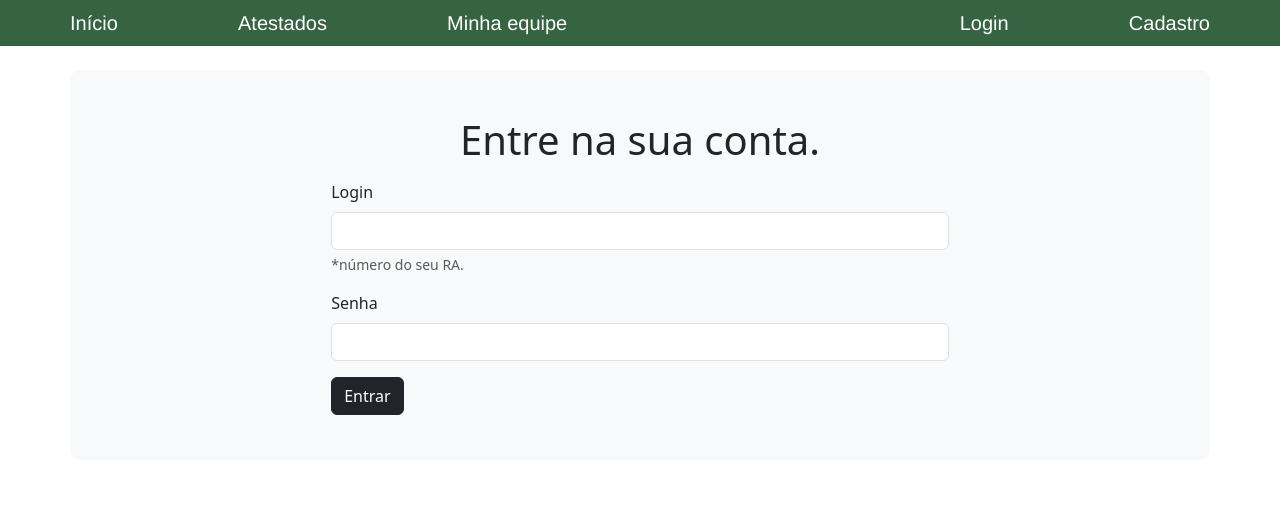
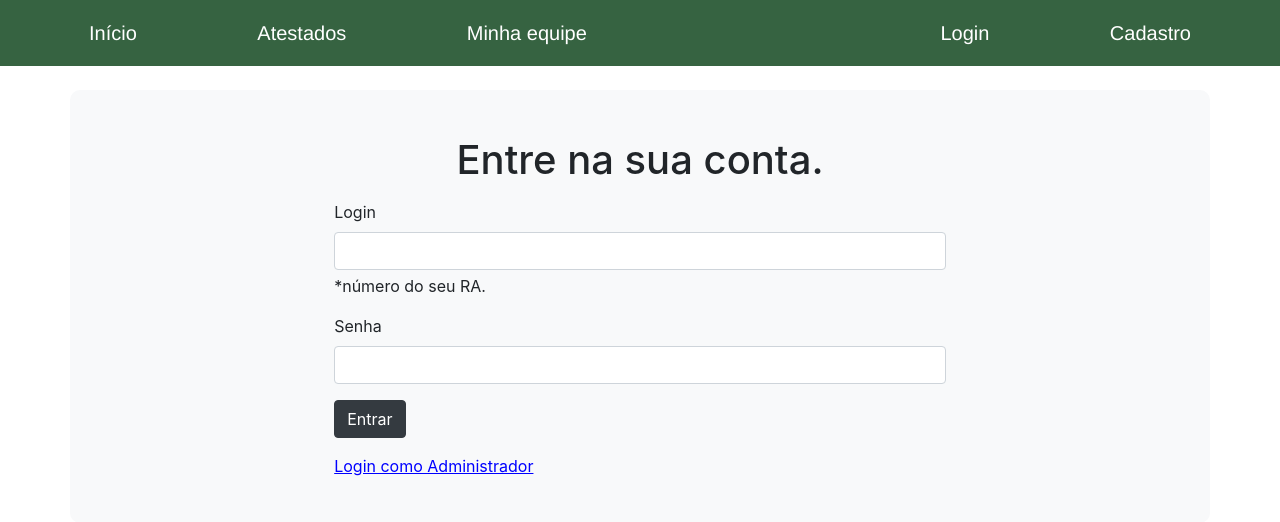
Before and after one commit to Galaticos-API/API-1, a Flask app: page /login/ in a window 1280 px wide. Shown: the top 522 px of the page. Run offline with Flask 3, Linux system fonts and the light colour scheme; some libraries are stand-ins or nearby versions.

Commit message:
FEAT- login de administrador funcionando
STYLE - toast melhorado, agora aparece em qlqr página, só usar o comando flash()

```diff
--- a/src/app.py
+++ b/src/app.py
@@ -52,22 +52,37 @@ def avaliacao():
 def login():
     if request.method == "POST":
         # Captura os dados do formulário
-        ra = request.form["login"]
-        senha = request.form["senha"]
+        print(request.form)
+        if "senhaADM" in request.form:
+            ra = "admin"
+            senha = request.form["senhaADM"]
+            print("Login de administrador detectado!")
 
-        usuarios = carregar_usuarios()  # Carrega os usuários do JSON
-        for user in usuarios:
-            if ra == user['ra']: # Verifica se algum user tem o RA digitado
-                senha = senha.encode('utf-8')
-                senha_armazenada = user["senha"].encode('utf-8')  # Converter para bytes
+            if senha == "teste":
+                session["RA"] = ra  # Armazena o RA na sessão
+                flash("Login de ADMINISTRADOR realizado com sucesso!", "success")
+                return redirect(url_for("home"))
+            else:
+                flash("Senha incorreta!", "danger")
+        else:
+            ra = request.form["login"]
+            senha = request.form["senha"]
+            print("Login de usuário comum.")
 
-                if bcrypt.checkpw(senha, senha_armazenada): # Comparar senha digitada com a senha no JSON
-                    session["RA"] = ra  # Armazena o RA na sessão
-                    flash("Login realizado com sucesso!", "success") # toast para mostrar na tela
-                    return redirect(url_for("home"))
+            usuarios = carregar_usuarios()  # Carrega os usuários do JSON
+            for user in usuarios:
+                if ra == user['ra']: # Verifica se algum user tem o RA digitado
+                    senha = senha.encode('utf-8')
+                    senha_armazenada = user["senha"].encode('utf-8')  # Converter para bytes
 
-        flash("RA ou senha incorretos!", "danger")  # toast para mostrar na tela
-        return redirect(url_for("home"))
+                    if bcrypt.checkpw(senha, senha_armazenada): # Comparar senha digitada com a senha no JSON
+                        session["RA"] = ra  # Armazena o RA na sessão
+                        flash("Login realizado com sucesso!", "success") # toast para mostrar na tela
+                        return redirect(url_for("home"))
+
+            flash("RA ou senha incorretos!", "danger")  # toast para mostrar na tela
+            return redirect(url_for("home"))
+
 
     return render_template('/user/login.html')
 
--- a/src/static/styles/styles.css
+++ b/src/static/styles/styles.css
@@ -1,3 +1,9 @@
+:root {
+    --light_main_color: #6cb6f3;
+    --middle_main_color: #157fd7;
+    --dark_main_color: #0d4880;
+  }
+
 .main {
     border-radius: 10px;
     padding-top: 2%;
@@ -116,3 +122,9 @@ select:hover {
     display: flex;
     justify-content: space-between;
 }
+
+#btn_modal_adm {
+    cursor: pointer;
+    text-decoration: underline;
+    color: blue;
+}
--- a/src/templates/base.html
+++ b/src/templates/base.html
@@ -14,8 +14,22 @@
     <script src="https://cdnjs.cloudflare.com/ajax/libs/crypto-js/4.1.1/crypto-js.min.js"></script>
 
     <!--BOOTSTRAP IMPORT-->
-    <link href="https://cdn.jsdelivr.net/npm/bootstrap@5.3.0/dist/css/bootstrap.min.css" rel="stylesheet" />
-    <script src="https://cdn.jsdelivr.net/npm/bootstrap@5.3.0/dist/js/bootstrap.bundle.min.js"></script>
+    <link
+      rel="stylesheet"
+      href="https://cdn.jsdelivr.net/npm/bootstrap@4.2.1/dist/css/bootstrap.min.css"
+      integrity="sha384-GJzZqFGwb1QTTN6wy59ffF1BuGJpLSa9DkKMp0DgiMDm4iYMj70gZWKYbI706tWS"
+      crossorigin="anonymous"
+    />
+    <script
+      src="https://cdn.jsdelivr.net/npm/popper.js@1.14.6/dist/umd/popper.min.js"
+      integrity="sha384-wHAiFfRlMFy6i5SRaxvfOCifBUQy1xHdJ/yoi7FRNXMRBu5WHdZYu1hA6ZOblgut"
+      crossorigin="anonymous"
+    ></script>
+    <script
+      src="https://cdn.jsdelivr.net/npm/bootstrap@4.2.1/dist/js/bootstrap.min.js"
+      integrity="sha384-B0UglyR+jN6CkvvICOB2joaf5I4l3gm9GU6Hc1og6Ls7i6U/mkkaduKaBhlAXv9k"
+      crossorigin="anonymous"
+    ></script>
 
     <!--BOOTSTRAP ICONS IMPORT-->
     <link rel="stylesheet" href="https://cdn.jsdelivr.net/npm/bootstrap-icons@1.11.3/font/bootstrap-icons.min.css" />
@@ -40,6 +54,32 @@
       </div>
     </nav>
 
+    {% with messages = get_flashed_messages(with_categories=true) %} {% if messages %}
+    <div id="toast-container" style="position: absolute; top: 5rem; right: 3rem; z-index: 9999">
+      {% for category, message in messages %}
+      <div style="font-size: larger;padding: 10px;" class="toast align-items-center text-white bg-{{ 'success' if category == 'success' else 'danger' }}" role="alert" aria-live="assertive" aria-atomic="true" data-delay="3000">
+        <div class="d-flex">
+          <div class="toast-body">{{ message }}</div>
+          <button type="button" class="ml-2 mb-1 close" data-dismiss="toast" aria-label="Close">
+            <span aria-hidden="true">&times;</span>
+          </button>
+        </div>
+      </div>
+      {% endfor %}
+    </div>
+    {% endif %} {% endwith %}
+
     <main class="main container bg-light mt-4">{% block content %}{% endblock %}</main>
   </body>
+
+  <script>
+    $(document).ready(function () {
+      $(".toast")
+        .toast({
+          autohide: true, // ou false se quiser que ele fique até fechar manualmente
+          delay: 3000, // tempo em milissegundos (3s)
+        })
+        .toast("show");
+    });
+  </script>
 </html>
--- a/src/templates/user/login.html
+++ b/src/templates/user/login.html
@@ -1,57 +1,46 @@
 <!-- templates/atestados.html -->
-{% extends "base.html" %}
+{% extends "base.html" %} {% block title %}Atestados{% endblock %} {% block content %}
+<div class="modal fade modal_adm" tabindex="-1" role="dialog" aria-labelledby="mySmallModalLabel" aria-hidden="true">
+  <div class="modal-dialog modal-dialog-centered">
+    <div class="modal-content">
+      <div class="modal-header">
+        <h5 class="modal-title" id="exampleModalLongTitle">Entre como Administrador</h5>
+        <button type="button" class="close" data-dismiss="modal" aria-label="Close">
+          <span aria-hidden="true">&times;</span>
+        </button>
+      </div>
+      <form method="POST">
+        <div class="modal-body">
+          <label for="senha" class="form-label">Senha</label>
+          <input type="password" class="form-control" id="senhaADM" name="senhaADM" required />
+        </div>
+        <div class="modal-footer">
+          <button type="submit" class="btn btn-dark">Entrar</button>
+        </div>
+      </form>
+    </div>
+  </div>
+</div>
 
-{% block title %}Atestados{% endblock %}
-
-{% block content %}
-
-{% with messages = get_flashed_messages(with_categories=True) %}
-  {% if messages %}
-      {% for category, message in messages %}
-        <script>
-            var toast = document.createElement("div");
-            toast.innerHTML = `
-            <div
-                id="toastResposta"
-                class="toast align-items-center position-fixed top-0 end-0 m-5 bg-{{ category }} text-white"
-                role="alert"
-                aria-live="assertive"
-                aria-atomic="true"
-                style="z-index: 1050"
-            >
-                <div class="d-flex">
-                <div class="toast-body" id="toastMensagem">{{ message }}</div>
-                <button
-                    type="button"
-                    class="btn-close me-2 m-auto"
-                    data-bs-dismiss="toast"
-                    aria-label="Fechar"
-                ></button>
-                </div>
-            </div>`;
-            document.body.appendChild(toast);
-
-            let toastEl = $("#toastResposta");
-            toast = new bootstrap.Toast(toastEl[0]);
-            toast.show();
-        </script>
-      {% endfor %}
-  {% endif %}
-{% endwith %}
 <div class="content">
   <h1 class="mb-3 text-center">Entre na sua conta.</h1>
   <form id="loginForm" class="row justify-content-md-center" method="POST">
     <div class="mb-3 col-7">
       <label for="login" class="form-label">Login</label>
-            <input type="text" class="form-control" id="login" name="login" required>
+      <input type="text" class="form-control" id="login" name="login" required />
       <div id="loginHelp" class="form-text">*número do seu RA.</div>
     </div>
     <div class="mb-3 col-7">
       <label for="senha" class="form-label">Senha</label>
-            <input type="password" class="form-control" id="senha" name="senha" required>
+      <input type="password" class="form-control" id="senha" name="senha" required />
+    </div>
+    <div class="mb-3 col-7">
+      <button type="submit" class="btn btn-dark">Entrar</button>
     </div>
     <div class="col-7">
-            <button type="submit" class="btn btn-dark">Entrar</button>
+      <span>
+        <a id="btn_modal_adm" data-toggle="modal" data-target=".modal_adm">Login como Administrador</a>
+      </span>
     </div>
   </form>
 </div>
```
Also changed, not shown: src/back/user.py (+4 -5 lines), src/templates/user/cadastro.html (+8 -64 lines). Lines whose indentation alone changed are shown as unchanged.
